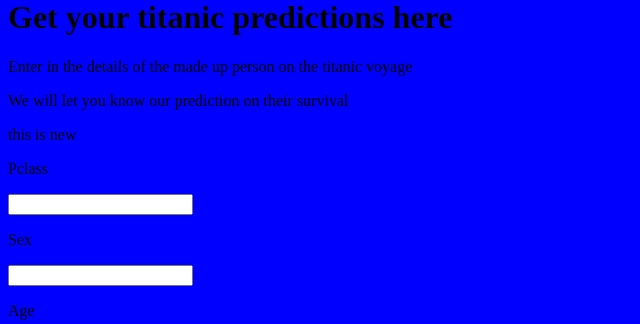
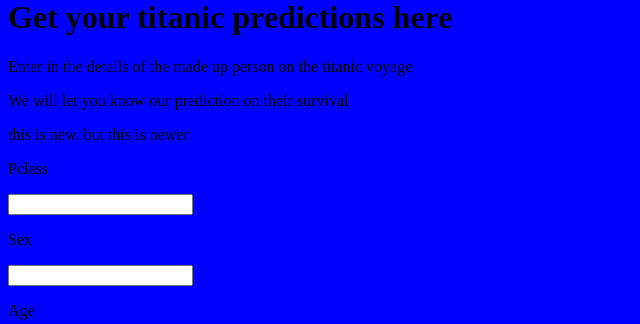
Before and after one commit to BrentBaker0918/unaicorn, a Django app: page / in a window 1280 px wide. Shown: the part 123-447 px from the top of the page, without its empty margins (0-640 px from the left). Run offline with Django 3.2, Linux system fonts and the light colour scheme.

Commit message:
added note

```diff
--- a/templates/index.html
+++ b/templates/index.html
@@ -12,7 +12,7 @@
     <h1>Get your titanic predictions here</h1>
     <p>Enter in the details of the made up person on the titanic voyage</p>
     <p>We will let you know our prediction on their survival</p>
-    <p>this is new</p>
+    <p>this is new.  but this is newer</p>
     <form action="{% url 'result' %}">
       {% csrf_token %}
       <p>Pclass</p>
```
